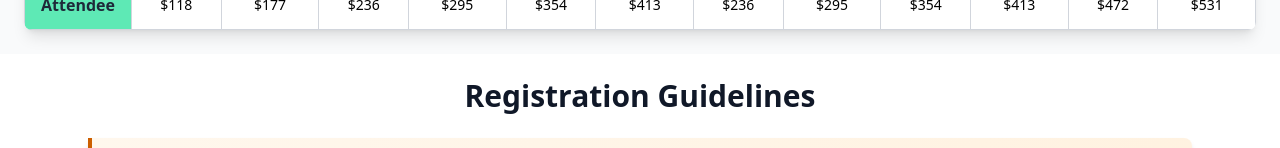
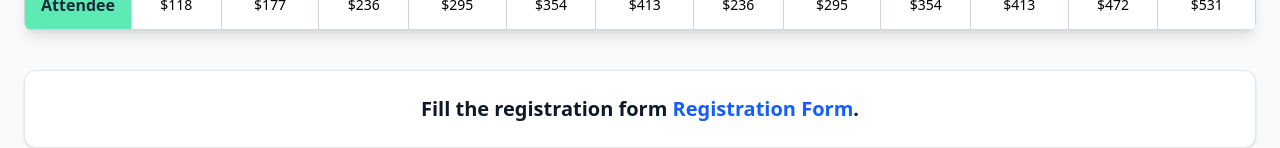
Before and after one commit to VVUx21/Project-conference, a Next.js app: page /registration in a window 1280 px wide. Shown: the part 652-800 px from the top of the page. Built offline with nearby package versions, Linux system fonts and the light colour scheme.

Commit message:
feat: add registration form link and improve layout in registration page

```diff
--- a/app/registration/page.tsx
+++ b/app/registration/page.tsx
@@ -1,4 +1,6 @@
+"use client"
 import React from 'react';
+import Link from 'next/link';
 import Navbar from '../../components/Navbar';
 import Contact from '../../components/contact';
 import RegistrationGuidelinesNote from '../../components/registrationguidelines';
@@ -20,12 +22,14 @@ const RegistrationPage: React.FC = () => {
   return (
     <>
       <Navbar />
-        <div className="pt-20 mx-16 my-2.5">
-          <h2 className="md:text-5xl text-3xl font-bold text-[#CC5F00]">Registration Details</h2>
-          <div className="w-[35%] h-1 bg-[#CC5F00] mt-2"></div>
-        </div>
+      <div className="pt-20 mx-16 my-2.5">
+        <h2 className="md:text-5xl text-3xl font-bold text-[#CC5F00]">Registration Details</h2>
+        <div className="w-[35%] h-1 bg-[#CC5F00] mt-2"></div>
+      </div>
+
       <div className="w-full max-w-7xl mx-auto p-4 sm:p-6 bg-gray-50">
-         <h1 className="text-2xl sm:text-3xl font-bold text-gray-900 mb-6 text-center">Registration Fees</h1>
+        <h1 className="text-2xl sm:text-3xl font-bold text-gray-900 mb-6 text-center">Registration Fees</h1>
+
         {/* Desktop Table */}
         <div className="hidden lg:block overflow-x-auto shadow-lg rounded-lg">
           <table className="min-w-full bg-white border border-gray-200">
@@ -143,8 +147,29 @@ const RegistrationPage: React.FC = () => {
             </div>
           ))}
         </div>
+
+        {/* ===== CTA from the image: between Fees and Guidelines ===== */}
+        <div className="mt-10 mb-8">
+          <div className="bg-white rounded-xl border border-gray-200 shadow-sm p-5 sm:p-6 text-center">
+            <p className="text-lg sm:text-xl font-semibold text-gray-900">
+              Fill the registration form{' '}
+              <Link
+                href="https://docs.google.com/forms/d/e/1FAIpQLScQwqOsqcLufpzmUd6fsJ8_l7NzhQDZAVWriz1wq967W-KhyA/viewform?usp=sharing&ouid=114460687899446289354"
+                className="text-blue-600 hover:text-blue-700 hover:underline font-bold"
+                target="_blank"
+                rel="noopener noreferrer"
+              >
+                Registration Form
+              </Link>
+              .
+            </p>
+          </div>
+        </div>
+        {/* ===== End CTA ===== */}
       </div>
-      <RegistrationGuidelinesNote/>
+
+      {/* Registration Guidelines come after the CTA */}
+      <RegistrationGuidelinesNote />
       <Contact />
     </>
   );
```
